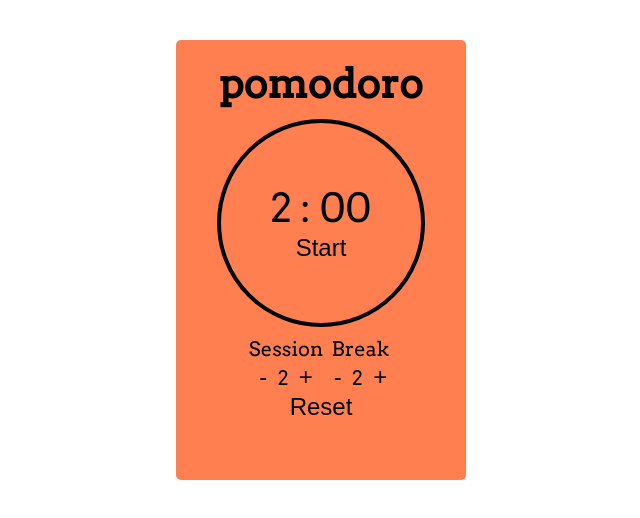
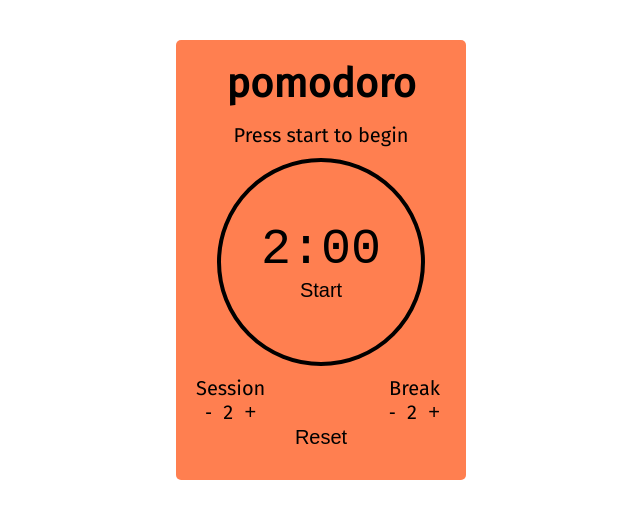
Before and after one commit to chazmcgrill/fcc-pomodoroclock, a plain HTML site: page index.html in a window 1280 px wide. Shown: the whole page, without its empty margins (319-959 px from the left). Drawn offline with Linux system fonts and the light colour scheme; a web font is replaced by a local one.

Commit message:
Adjustment Limit Fix
Limiter added to stop adjustment going into minus. Font added with
monospace for timer to prevent resizing. Added message div.

```diff
--- a/index.html
+++ b/index.html
@@ -5,7 +5,7 @@
   <meta name="viewport" content="width=device-width, initial-scale=1.0">
   <meta http-equiv="X-UA-Compatible" content="ie=edge">
   <title>Pomodoro Clock</title>
-  <link href="https://fonts.googleapis.com/css?family=Arvo" rel="stylesheet">
+  <link href="https://fonts.googleapis.com/css?family=Droid+Sans+Mono|Fira+Sans" rel="stylesheet">
   <link rel="stylesheet" href="resources/css/styles.css">
 </head>
 <body>
@@ -13,6 +13,8 @@
   <div class="container">
 
     <h1>pomodoro</h1>
+
+    <div class='message'>Press start to begin</div>
 
     <div class="timer-circle">
       <div class="counter-box">
@@ -23,6 +25,7 @@
       <button class="btn-start">Start</button>
     </div>
 
+    <div class="btn-container">
       <div class="session-btn-box btn-box">
         <p>Session</p>
         <button class="session-minus btn-elements">-</button>
@@ -36,6 +39,7 @@
         <div class="break-num btn-elements">2</div>
         <button class="break-plus btn-elements">+</button>
       </div>
+    </div>
 
     <div>
       <button class="reset-btn">Reset</button>
--- a/resources/css/styles.css
+++ b/resources/css/styles.css
@@ -1,6 +1,11 @@
+* {
+  margin: 0;
+}
+
 html {
-  font-family: "Arvo", serif;
+  font-family: 'Fira Sans', sans-serif;
   font-size: 20px;
+
 }
 
 .container {
@@ -26,17 +31,29 @@ html {
 }
 
 .counter-box {
-  font-size: 200%;
+  font-family: 'Droid Sans Mono', monospace;
+  font-size: 250%;
+  display: flex;
+  justify-content: space-around;
 }
 
-.counter-box div,
+.btn-container {
+  display: flex;
+  justify-content: space-between;
+}
+
 .btn-elements,
 .btn-box {
   display: inline-block;
 }
 
-h1 {
+h1, h4 {
   margin: 0 auto 10px auto;
+}
+
+.message {
+  height: 20px;
+  margin: 15px auto;
 }
 
 .btn-box p {
@@ -44,7 +61,7 @@ h1 {
 }
 
 button {
-  font-size: 120%;
+  font-size: 100%;
   border: none;
   background: none;
   outline: none;
--- a/resources/js/app.js
+++ b/resources/js/app.js
@@ -20,10 +20,11 @@ function timer(min, sec, counter) {
       sec = 60;
     } else if (!min && counter === 1) {
       clearInterval(interval);
-      console.log('timer complete');
+      $('.message').text('timer complete') // Display message
       chooser();
     }
 
+    // proceed timer if pause flag not false
     if (!pauseFlag) {
       console.log(counter + ' second');
       sec--;
@@ -69,7 +70,6 @@ $('.btn-start').click(function() {
     $(this).text('Pause');
   } else {
     count = minSesh * seconds;
-    console.log('minSesh = ' + minSesh);
     $('.btn-elements').prop('disabled', true)
     $(this).text('Pause');
     chooser();
@@ -84,9 +84,11 @@ $('.session-plus').click(function() {
 });
 
 $('.session-minus').click(function() {
-  minSesh--;
-  $('.minutes').text(minSesh);
-  $('.session-num').text(minSesh);
+  if (minSesh > 1) {
+    minSesh--;
+    $('.minutes').text(minSesh);
+    $('.session-num').text(minSesh);
+  }
 });
 
 // break adjustment buttons
@@ -96,8 +98,10 @@ $('.break-plus').click(function() {
 });
 
 $('.break-minus').click(function() {
-  minBreak--;
-  $('.break-num').text(minBreak);
+  if (minBreak > 1) {
+    minBreak--;
+    $('.break-num').text(minBreak);
+  }
 });
 
 // reset button resets values to previous start state
```
Lines whose indentation alone changed are shown as unchanged.
